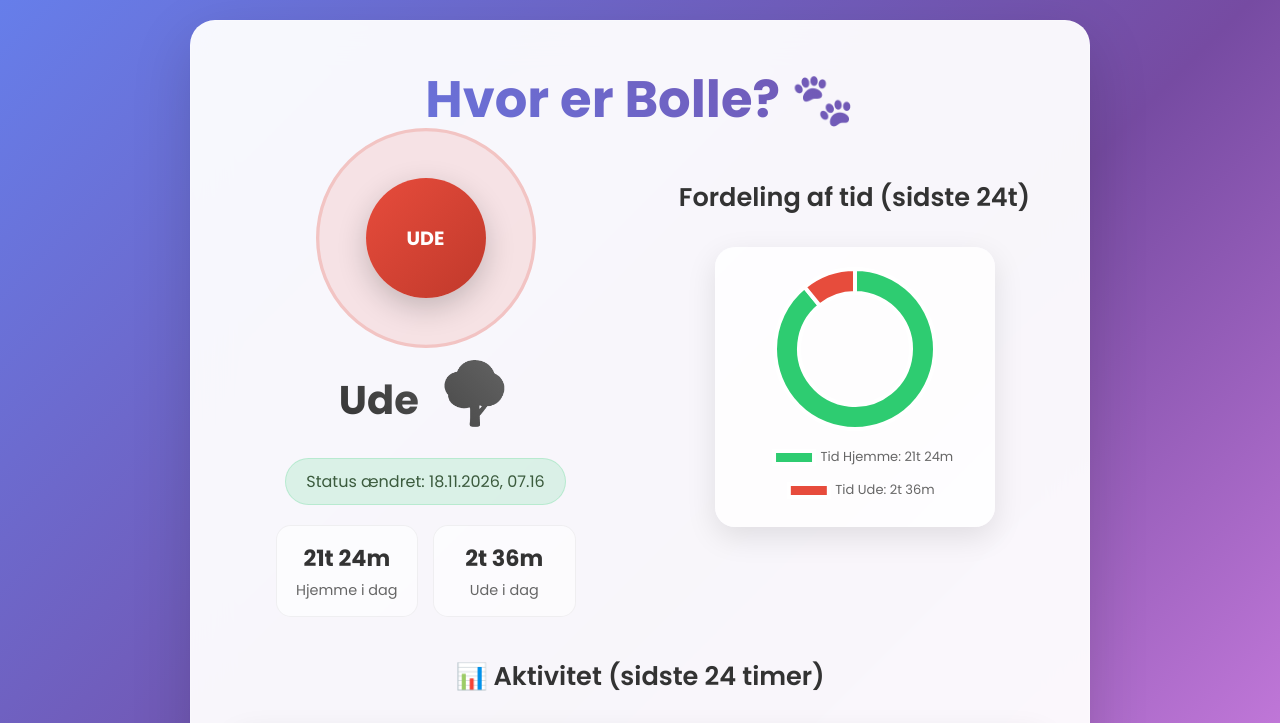
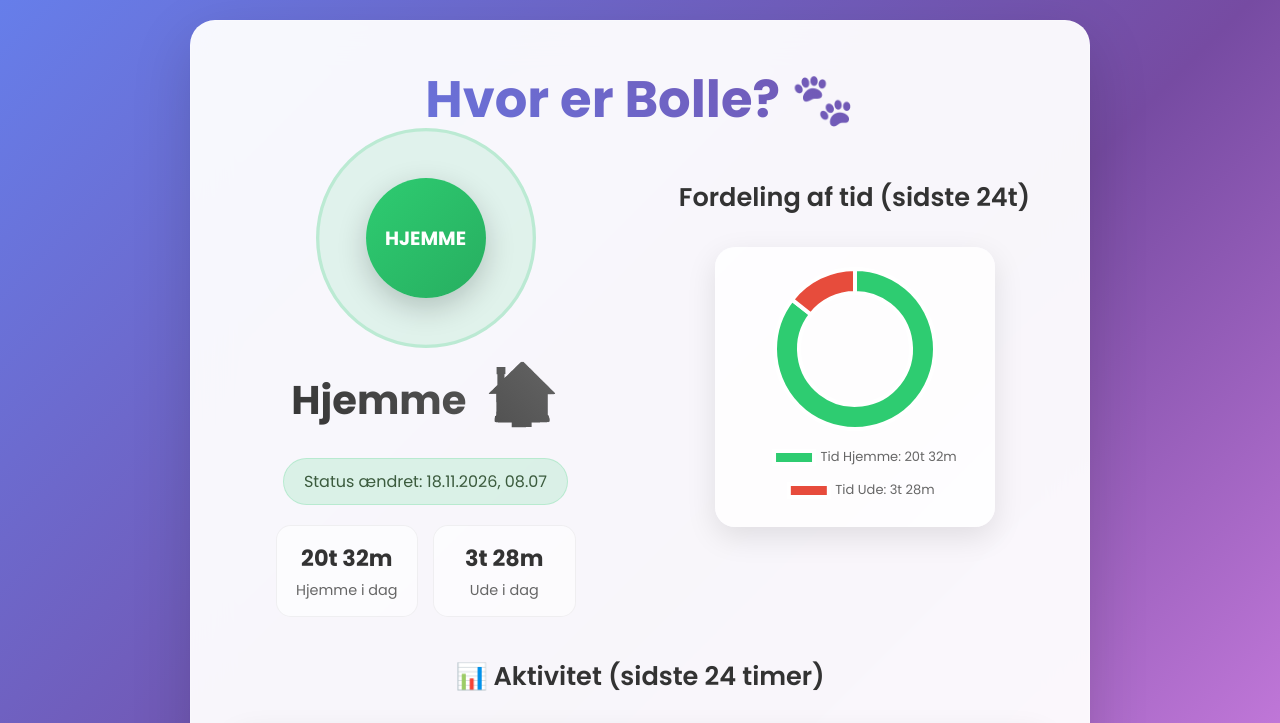
Before and after one commit to henrikastrup/temperatur-display, a plain HTML site: page kat.html in a window 1280 px wide. Shown: the top 723 px of the page. Drawn offline with nearby package versions, Linux system fonts and the light colour scheme.

Commit message:
Opdateret Katte-Dashboard - 18.11.2026, 07.07.47

```diff
--- a/kat.html
+++ b/kat.html
@@ -47,18 +47,18 @@
         <div class="main-content">
             <div class="status-section">
                 <div class="status-indicator">
-                    <div class="pulse-ring outside"></div>
-                    <div class="status-core outside">UDE</div>
+                    <div class="pulse-ring inside"></div>
+                    <div class="status-core inside">HJEMME</div>
                 </div>
-                <div class="status-text">Ude <span class="status-icon">🌳</span></div>
-                <div class="last-change">Status ændret: 18.11.2026, 07.16</div>
+                <div class="status-text">Hjemme <span class="status-icon">🏠</span></div>
+                <div class="last-change">Status ændret: 18.11.2026, 08.07</div>
                 <div class="stats-grid">
                     <div class="stat-card">
-                        <div class="stat-value">21t 24m</div>
+                        <div class="stat-value">20t 32m</div>
                         <div class="stat-label">Hjemme i dag</div>
                     </div>
                     <div class="stat-card">
-                        <div class="stat-value">2t 36m</div>
+                        <div class="stat-value">3t 28m</div>
                         <div class="stat-label">Ude i dag</div>
                     </div>
                 </div>
@@ -80,7 +80,7 @@
         </div>
 
         <div class="footer">
-            Sidst opdateret: 18.11.2026, 07.16
+            Sidst opdateret: 18.11.2026, 08.07
         </div>
     </div>
 
@@ -97,7 +97,7 @@
             type: 'doughnut',
             data: {
                 labels: ['Tid Hjemme', 'Tid Ude'],
-                datasets: [{ data: [21.3946494062742, 2.60558241022958], backgroundColor: ['#2ecc71', '#e74c3c'], borderColor: ['#ffffff'], borderWidth: 4, hoverOffset: 8 }]
+                datasets: [{ data: [20.5379827396075, 3.46213037391504], backgroundColor: ['#2ecc71', '#e74c3c'], borderColor: ['#ffffff'], borderWidth: 4, hoverOffset: 8 }]
             },
             options: {
                 responsive: true, maintainAspectRatio: true, cutout: '70%', plugins: { legend: { position: 'bottom', labels: { font: { size: 13, family: 'Poppins' }, padding: 20, generateLabels: function(chart) { const data = chart.data; if (data.labels.length && data.datasets.length) { return data.labels.map((label, i) => { const meta = chart.getDatasetMeta(0); const style = meta.controller.getStyle(i); const value = data.datasets[0].data[i]; const formattedTime = formatHours(value); return { text: label + ': ' + formattedTime, fillStyle: style.backgroundColor, strokeStyle: style.borderColor, lineWidth: style.borderWidth, hidden: isNaN(data.datasets[0].data[i]) || meta.data[i].hidden, index: i }; }); } return []; } } } }, animation: { animateRotate: true, duration: 1500 } }
@@ -107,10 +107,10 @@
         new Chart(activityCtx, {
             type: 'line',
             data: {
-                labels: ["13.04","14.31","22.10","22.30","03.25","04.14","07.16"],
+                labels: ["13.04","14.31","22.10","22.30","03.25","04.14","07.16","08.07"],
                 datasets: [{
                     label: 'Status',
-                    data: [1,0,1,0,1,0,1],
+                    data: [1,0,1,0,1,0,1,0],
                     borderWidth: 3,
                     fill: true,
                     pointRadius: 0,
```
